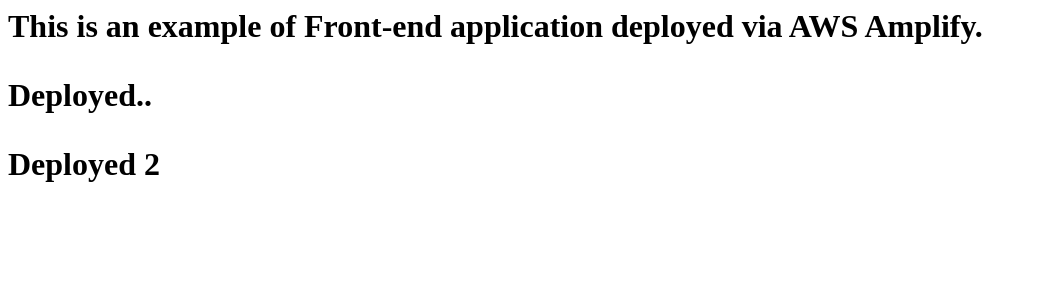
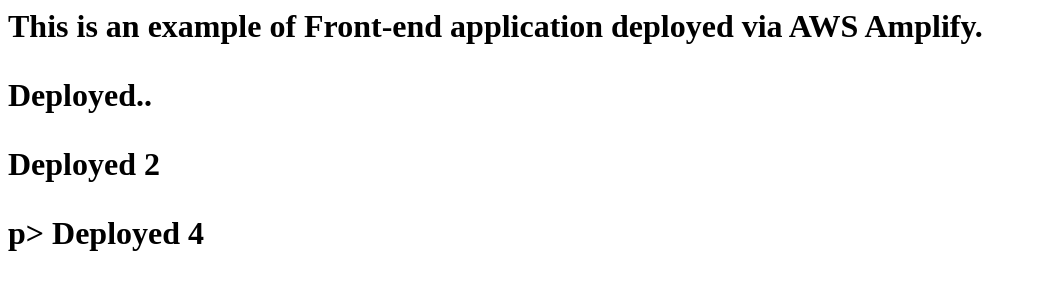
Before and after one commit to knaveen1987/js-amplify-example, a plain HTML site: page index.html in a window 1280 px wide. Shown: the whole page, without its empty margins (0-1037 px from the left). Drawn offline with Linux system fonts and the light colour scheme.

Commit message:
Deploy 4

```diff
--- a/index.html
+++ b/index.html
@@ -4,6 +4,7 @@
 	    <h1> This is an example of Front-end application deployed via AWS Amplify.
             <p> Deployed..</p>
 			<p> Deployed 2 </p>
+			p> Deployed 4 </p>
 		</h1>
 	 </body>
 </html>
```
